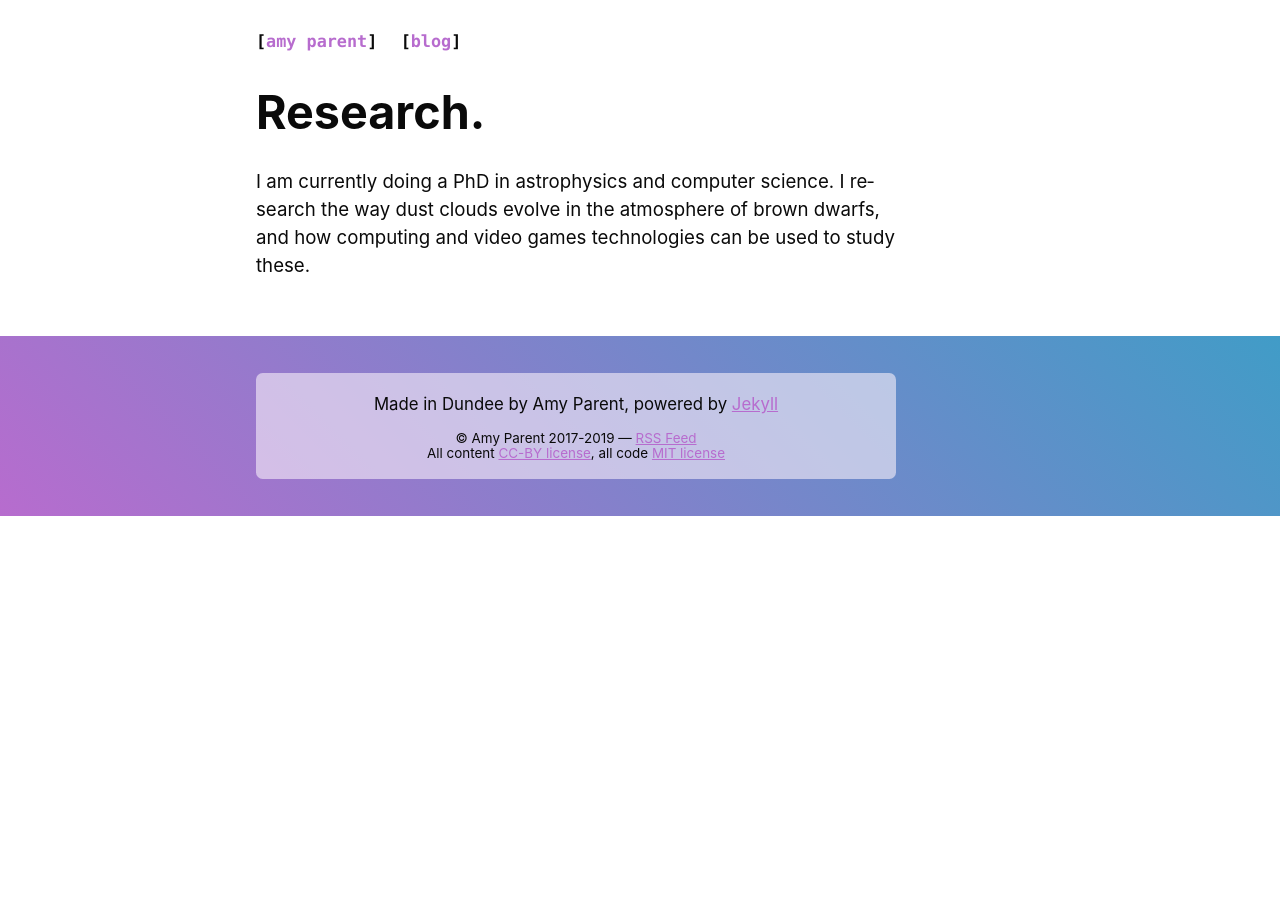
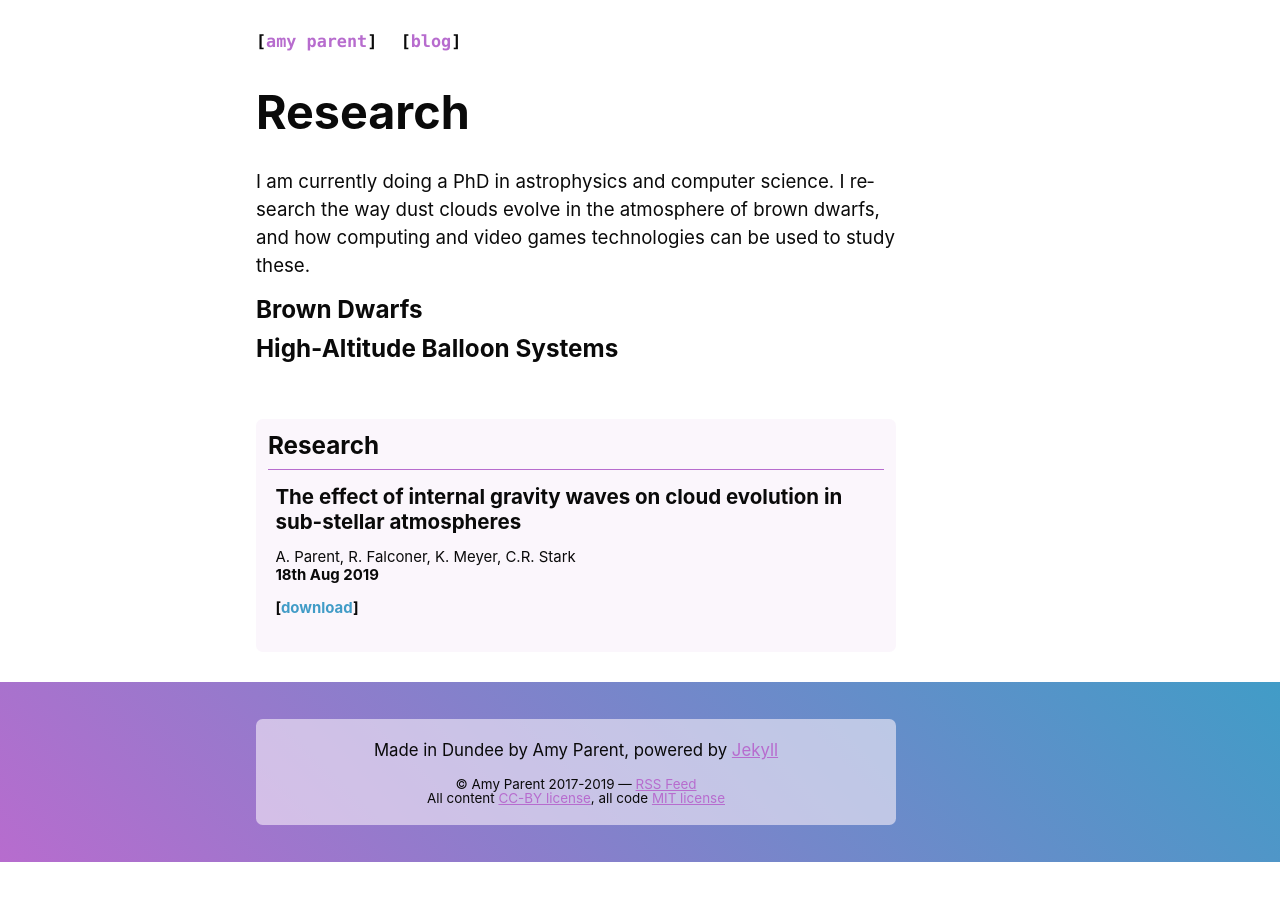
Before and after one commit to amyinorbit/amyinorbit.github.io, a Jekyll site: the page built from research.md, in a window 1280 px wide. Built offline with Jekyll 4.4.1, drawn with Linux system fonts in a browser that asks for light colours.

Commit message:
Add basic paper collection support

```diff
--- a/_config.yml
+++ b/_config.yml
@@ -19,17 +19,20 @@ markdown: kramdown
 highlighter: rouge
 
 # Pagination
-excerpt_separator: <!--more-->
-paginate: 8
-paginate_path: "/blog/:num"
+# excerpt_separator: <!--more-->
+# paginate: 8
+# paginate_path: "/blog/:num"
 
 plugins:
-  - jekyll-paginate
   - jekyll-feed
 
 include:
   - .htaccess
 
+collections:
+  papers:
+    output: false
+
 exclude:
   - vendor/bundle
   - Gemfile
--- a/_includes/head.html
+++ b/_includes/head.html
@@ -13,13 +13,12 @@
     {% if page.image %}
     <meta name="og:image" content="{{ page.image | prepend: site.baseurl | prepend: site.url }}">
     {% endif %}
-    <link rel="stylesheet media="screen" " type="text/css" href="/static/screen.css"/>
+    <link rel="stylesheet" media="screen" type="text/css" href="/static/screen.css"/>
     <link rel="stylesheet" type="text/css" href="/static/code.css"/>
 
-    <link rel="alternate" title="{{ site.title }}" type="application/atom.xml" href="{{ "/feed.xml" | prepend: site.baseurl | prepend: site.url }}" />
+    {% feed_meta %}
     <link rel="icon" type="image/png" href="{{ "/favicon.png" | prepend: site.baseurl | prepend: site.url }}" sizes="96x96">
 
-    <link rel="author" href="https://plus.google.com/116701126192141560817" />
     <!--[if lt IE 9]>
         <script src="http://html5shiv.googlecode.com/svn/trunk/html5.js"></script>
     <![endif]-->
--- /dev/null
+++ b/_layouts/research.html
@@ -0,0 +1,26 @@
+---
+layout: default
+---
+<article>
+    <header>
+        <h1 class="large-title">{{ page.title }}</h1>
+    </header>
+    <div class="post-content">
+        {{ content }}
+    </div>
+</article>
+<aside class="paper-list pad">
+    <h2>{{ page.title }}</h2>
+    {% assign papers = site.papers | where: "show",true %}
+    {% for paper in papers %}
+    <div class="paper-tile gui">
+        <h3 class="paper-title" id="{{ paper.key }}">{{ paper.title }}</h3>
+        <div class="paper-meta">
+            <span class="paper-authors">{{ paper.authors | join: ", " }}</span>
+            <time class="post-date" datetime="{{ paper.date | date: "%Y-%m-%dT%H:%M:%S" }}">{{ paper.date | date_to_string: "ordinal", "UK" }}</time>
+        </div>
+        <a class="button" href="{{ paper.file | prepend: "/static/pub/" | prepend: site.baseurl }}">download</a>
+    </div>
+
+    {% endfor %}
+</aside>
--- a/_sass/components/archive.scss
+++ b/_sass/components/archive.scss
@@ -10,9 +10,9 @@ div.post-list {
     grid-row-gap: 1em;
 }
 
+
 div.year-list {
     font-weight: 700;
-    // font-size: $size-body;
 
     display: grid;
     grid-template-columns: 1fr 1fr 1fr;
@@ -25,8 +25,6 @@ div.year-list {
 }
 
 div.year-marker {
-    // position: -webkit-sticky;
-    // top: 0;
     background: var(--color-background);
     margin-bottom: 0;
     border-bottom: 1px solid $color-accent1;
@@ -42,6 +40,29 @@ a.post-link {
     font-weight: 700;
 }
 
+// Papers list and archive
+
+div.paper-list {
+
+}
+
+div.paper-tile {
+    border-top: 1px solid $color-accent1;
+    margin: .5em 0;
+    padding: 1em .5em;
+
+    h2 {
+        font-size: $size-body;
+    }
+}
+
+div.paper-meta {
+    margin: 1em auto;
+    span, time {
+        display: block;
+    }
+}
+
 @media (max-width: 540px) {
     div.post-list {
         display: block;
--- a/_sass/components/links.scss
+++ b/_sass/components/links.scss
@@ -29,21 +29,16 @@ a:active {
 }
 
 a.button {
-    display: inline-block;
-    font-weight: bold;
-    background: var(--color-background-sec);
-    color: var(--color-primary);
-    padding: .3em 1em;
-    border-radius: 10pt;
+    font-weight: 700;
     text-decoration: none;
 }
 
-a.button:hover {
-    background: $color-accent2;
-    color: $color-primary-dark;
-    text-decoration: none;
+a.button:before {
+    content: "[";
+    color: var(--color-primary);
 }
 
-h1 a:link, h1 a:visited {
-    text-decoration: none;
+a.button:after {
+    content: "]";
+    color: var(--color-primary);
 }
--- a/_sass/components/post.scss
+++ b/_sass/components/post.scss
@@ -17,10 +17,6 @@ article {
         }
 
     }
-
-    div.post-content {
-        // margin: 3em 0;
-    }
 }
 
 aside.series {
@@ -28,6 +24,6 @@ aside.series {
     line-height: 1.2em;
 }
 
-div.post-meta time {
+div.post-meta time, div.paper-meta time {
     font-weight: 700;
 }
--- a/research.md
+++ b/research.md
@@ -1,6 +1,10 @@
 ---
-layout: page
-title: Research.
+layout: research
+title: Research
 prefersLargeTitle: true
 ---
 I am currently doing a PhD in astrophysics and computer science. I research the way dust clouds evolve in the atmosphere of brown dwarfs, and how computing and video games technologies can be used to study these.
+
+## Brown Dwarfs
+
+## High-Altitude Balloon Systems
```
Also changed, not shown: _papers/igw.txt (added, +14 -0 lines), blog.html (renamed from blog/index.html), 1 other file.
